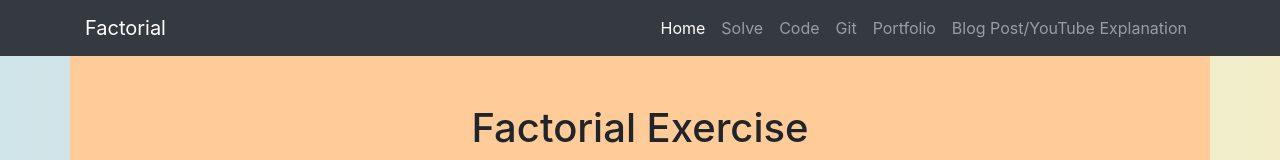
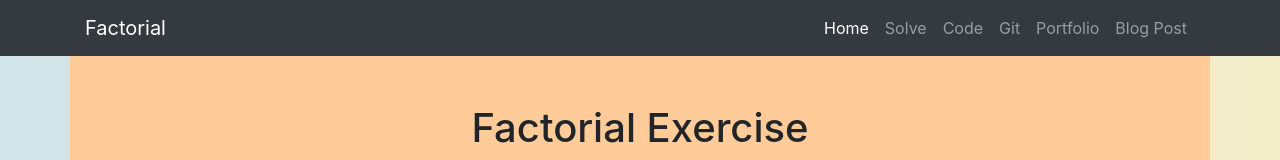
Before and after one commit to campingtomz/Factorial, a plain HTML site: page Factorial/index.html in a window 1280 px wide. Shown: the top 160 px of the page. Drawn offline with nearby package versions, Linux system fonts and the light colour scheme; files whose address does not match are found by name.

Commit message:
update
added blog link

```diff
--- a/Factorial/index.html
+++ b/Factorial/index.html
@@ -47,7 +47,7 @@
                         <a class="nav-link" href="https://tz-coderfoundry-portfolio.netlify.app/" target="_blank">Portfolio</a>
                     </li>
                     <li class="nav-item">
-                        <a class="nav-link" href="#">Blog Post/YouTube Explanation</a>
+                        <a class="nav-link" href="https://tzblog.azurewebsites.net/">Blog Post</a>
                     </li>
                 </ul>
             </div>
```
Also changed, not shown: 1 other file.
